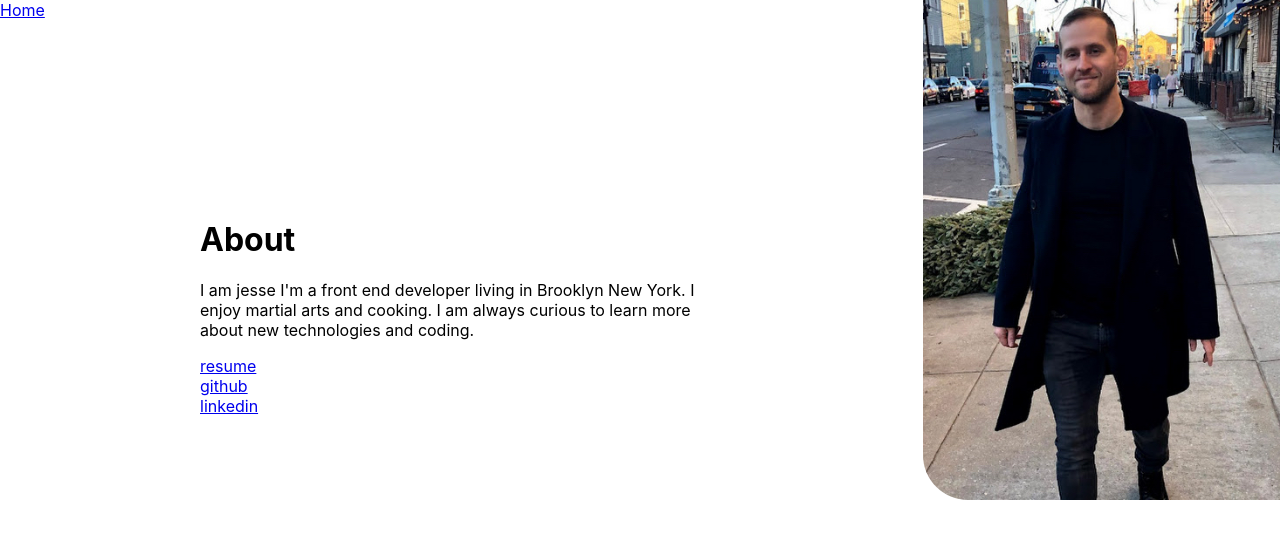
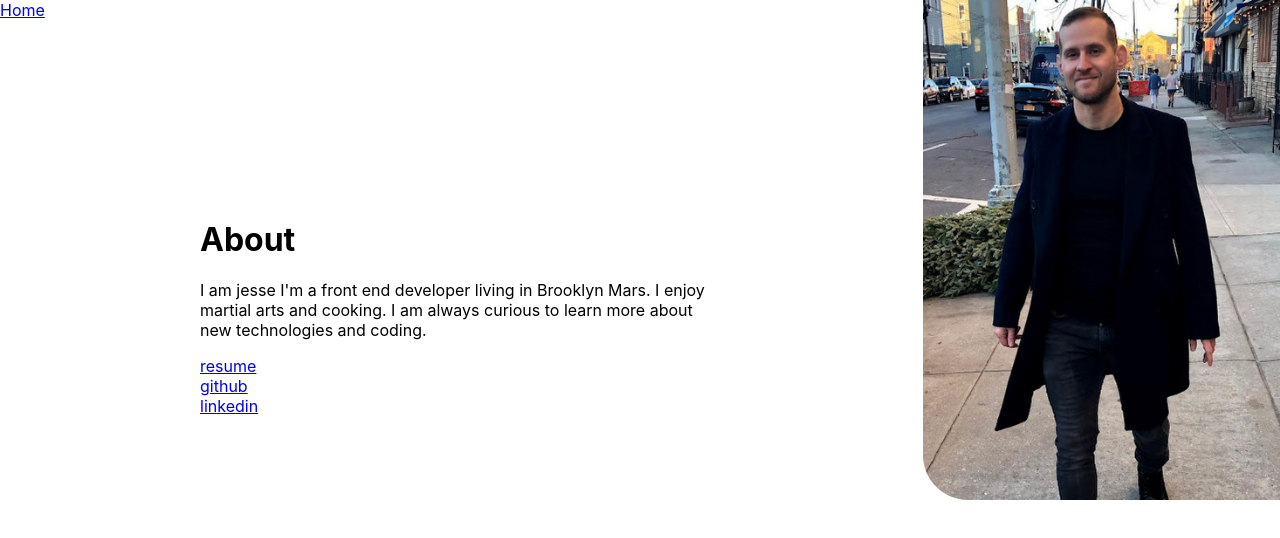
Before and after one commit to jesseleach/jesseleach.github.io, a React (Create React App) app: page /about in a window 1280 px wide. Shown: the top 538 px of the page. Built offline with nearby package versions, Linux system fonts and the light colour scheme.

Commit message:
Update About.js

```diff
--- a/src/About.js
+++ b/src/About.js
@@ -9,7 +9,7 @@ export function About() {
         <div className="aboutText">
         <h1>About</h1>
         <p>
-          I am jesse I'm a front end developer living in Brooklyn New York. I
+          I am jesse I'm a front end developer living in Brooklyn Mars. I
           enjoy martial arts and cooking. I am always curious to learn more
           about new technologies and coding.
         </p>
```
